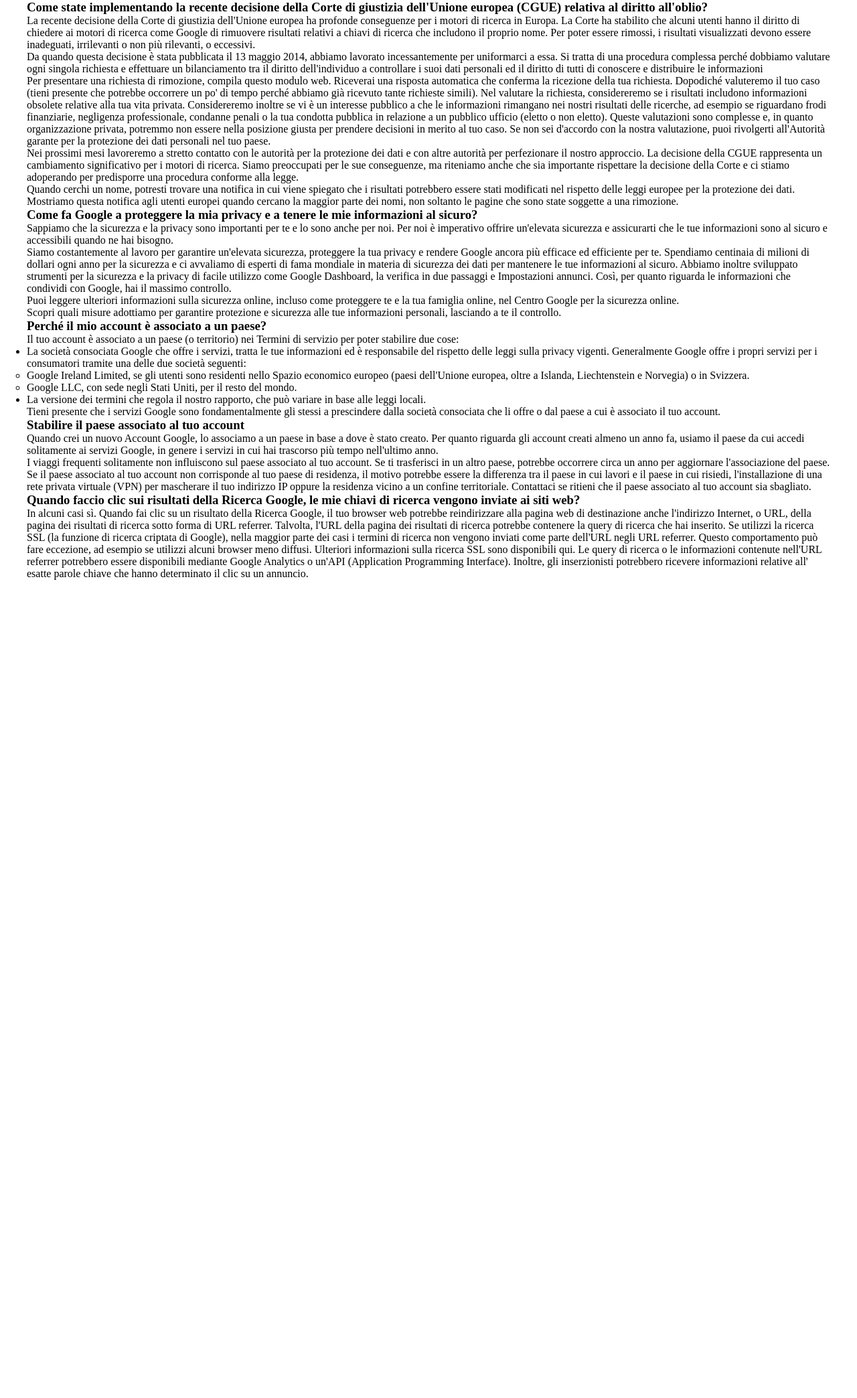
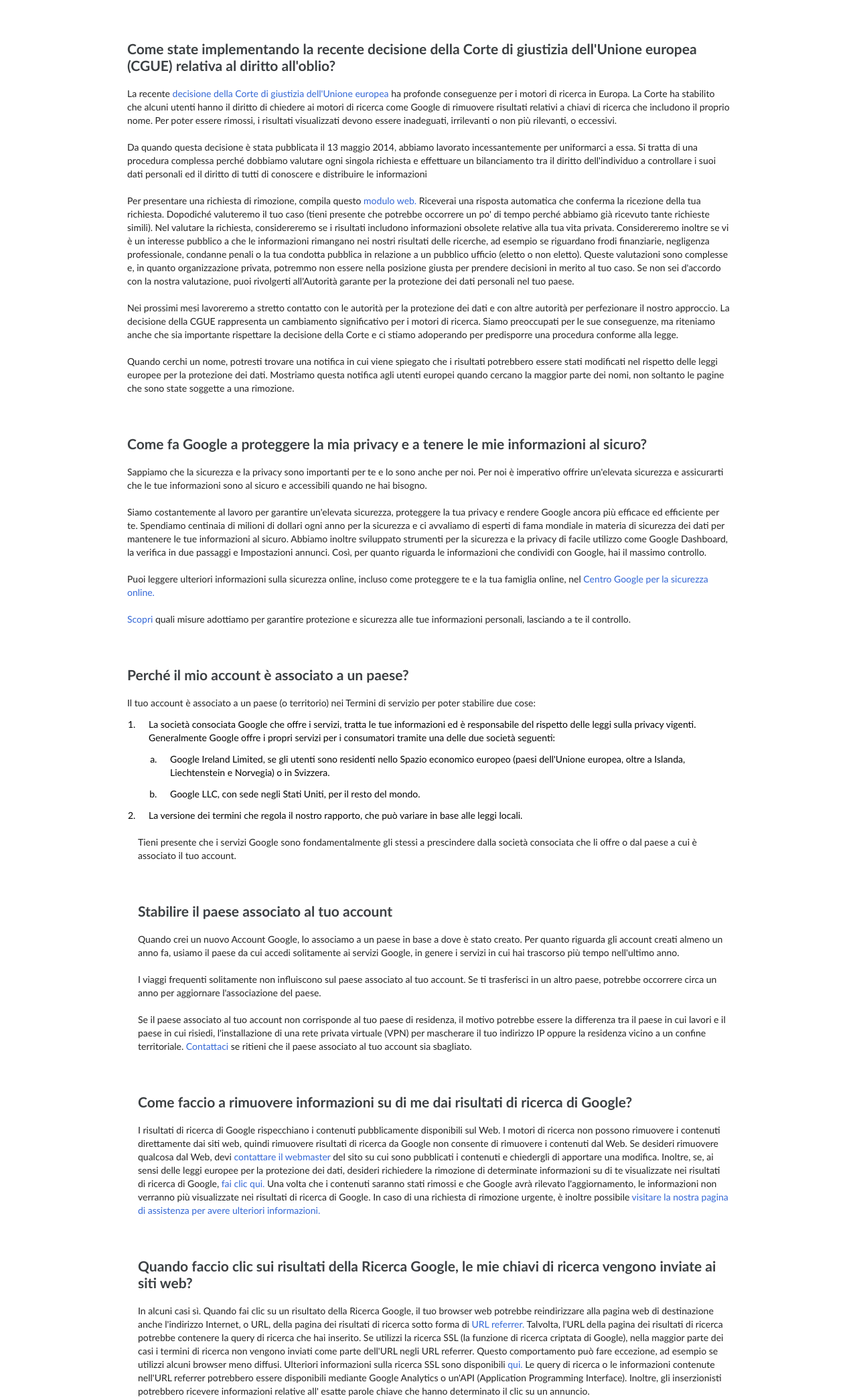
Before and after one commit to mattia099/php-google-faq, a PHP site: page / in a window 1280 px wide. Shown: the whole page at 67% size. Before the commit the page ends 866 px from the top, so only its background shows below. Run offline with PHP 8.4, Linux system fonts and the light colour scheme.

Commit message:
main completo

```diff
--- a/index.php
+++ b/index.php
@@ -3,9 +3,9 @@
     [
       'question' => 'Come state implementando la recente decisione della Corte di giustizia dell\'Unione europea (CGUE) relativa al diritto all\'oblio?',
       'answer' => '
-                  <p>La recente decisione della Corte di giustizia dell\'Unione europea ha profonde conseguenze per i motori di ricerca in Europa. La Corte ha stabilito che alcuni utenti hanno il diritto di chiedere ai motori di ricerca come Google di rimuovere risultati relativi a chiavi di ricerca che includono il proprio nome. Per poter essere rimossi, i risultati visualizzati devono essere inadeguati, irrilevanti o non più rilevanti, o eccessivi.</p>
+                  <p>La recente <a href="">decisione della Corte di giustizia dell\'Unione europea</a> ha profonde conseguenze per i motori di ricerca in Europa. La Corte ha stabilito che alcuni utenti hanno il diritto di chiedere ai motori di ricerca come Google di rimuovere risultati relativi a chiavi di ricerca che includono il proprio nome. Per poter essere rimossi, i risultati visualizzati devono essere inadeguati, irrilevanti o non più rilevanti, o eccessivi.</p>
                   <p>Da quando questa decisione è stata pubblicata il 13 maggio 2014, abbiamo lavorato incessantemente per uniformarci a essa. Si tratta di una procedura complessa perché dobbiamo valutare ogni singola richiesta e effettuare un bilanciamento tra il diritto dell\'individuo a controllare i suoi dati personali ed il diritto di tutti di conoscere e distribuire le informazioni</p>
-                  <p>Per presentare una richiesta di rimozione, compila questo modulo web. Riceverai una risposta automatica che conferma la ricezione della tua richiesta. Dopodiché valuteremo il tuo caso (tieni presente che potrebbe occorrere un po\' di tempo perché abbiamo già ricevuto tante richieste simili). Nel valutare la richiesta, considereremo se i risultati includono informazioni obsolete relative alla tua vita privata. Considereremo inoltre se vi è un interesse pubblico a che le informazioni rimangano nei nostri risultati delle ricerche, ad esempio se riguardano frodi finanziarie, negligenza professionale, condanne penali o la tua condotta pubblica in relazione a un pubblico ufficio (eletto o non eletto). Queste valutazioni sono complesse e, in quanto organizzazione privata, potremmo non essere nella posizione giusta per prendere decisioni in merito al tuo caso. Se non sei d\'accordo con la nostra valutazione, puoi rivolgerti all\'Autorità garante per la protezione dei dati personali nel tuo paese.</p>
+                  <p>Per presentare una richiesta di rimozione, compila questo <a href="">modulo web.</a> Riceverai una risposta automatica che conferma la ricezione della tua richiesta. Dopodiché valuteremo il tuo caso (tieni presente che potrebbe occorrere un po\' di tempo perché abbiamo già ricevuto tante richieste simili). Nel valutare la richiesta, considereremo se i risultati includono informazioni obsolete relative alla tua vita privata. Considereremo inoltre se vi è un interesse pubblico a che le informazioni rimangano nei nostri risultati delle ricerche, ad esempio se riguardano frodi finanziarie, negligenza professionale, condanne penali o la tua condotta pubblica in relazione a un pubblico ufficio (eletto o non eletto). Queste valutazioni sono complesse e, in quanto organizzazione privata, potremmo non essere nella posizione giusta per prendere decisioni in merito al tuo caso. Se non sei d\'accordo con la nostra valutazione, puoi rivolgerti all\'Autorità garante per la protezione dei dati personali nel tuo paese.</p>
                   <p>Nei prossimi mesi lavoreremo a stretto contatto con le autorità per la protezione dei dati e con altre autorità per perfezionare il nostro approccio. La decisione della CGUE rappresenta un cambiamento significativo per i motori di ricerca. Siamo preoccupati per le sue conseguenze, ma riteniamo anche che sia importante rispettare la decisione della Corte e ci stiamo adoperando per predisporre una procedura conforme alla legge.</p>
                   <p>Quando cerchi un nome, potresti trovare una notifica in cui viene spiegato che i risultati potrebbero essere stati modificati nel rispetto delle leggi europee per la protezione dei dati. Mostriamo questa notifica agli utenti europei quando cercano la maggior parte dei nomi, non soltanto le pagine che sono state soggette a una rimozione.</p>
                   '
@@ -15,8 +15,8 @@
       'answer' => '
                   <p>Sappiamo che la sicurezza e la privacy sono importanti per te e lo sono anche per noi. Per noi è imperativo offrire un\'elevata sicurezza e assicurarti che le tue informazioni sono al sicuro e accessibili quando ne hai bisogno.</p>
                   <p>Siamo costantemente al lavoro per garantire un\'elevata sicurezza, proteggere la tua privacy e rendere Google ancora più efficace ed efficiente per te. Spendiamo centinaia di milioni di dollari ogni anno per la sicurezza e ci avvaliamo di esperti di fama mondiale in materia di sicurezza dei dati per mantenere le tue informazioni al sicuro. Abbiamo inoltre sviluppato strumenti per la sicurezza e la privacy di facile utilizzo come Google Dashboard, la verifica in due passaggi e Impostazioni annunci. Così, per quanto riguarda le informazioni che condividi con Google, hai il massimo controllo.</p>
-                  <p>Puoi leggere ulteriori informazioni sulla sicurezza online, incluso come proteggere te e la tua famiglia online, nel Centro Google per la sicurezza online.</p>
-                  <p>Scopri quali misure adottiamo per garantire protezione e sicurezza alle tue informazioni personali, lasciando a te il controllo.</p>
+                  <p>Puoi leggere ulteriori informazioni sulla sicurezza online, incluso come proteggere te e la tua famiglia online, nel <a href="">Centro Google per la sicurezza online.</a></p>
+                  <p><a href="">Scopri</a> quali misure adottiamo per garantire protezione e sicurezza alle tue informazioni personali, lasciando a te il controllo.</p>
                   '
     ],
     [
@@ -36,13 +36,17 @@
       'answer' => '
                   <p>Quando crei un nuovo Account Google, lo associamo a un paese in base a dove è stato creato. Per quanto riguarda gli account creati almeno un anno fa, usiamo il paese da cui accedi solitamente ai servizi Google, in genere i servizi in cui hai trascorso più tempo nell\'ultimo anno.</p>
                   <p>I viaggi frequenti solitamente non influiscono sul paese associato al tuo account. Se ti trasferisci in un altro paese, potrebbe occorrere circa un anno per aggiornare l\'associazione del paese.</p>
-                  <p>Se il paese associato al tuo account non corrisponde al tuo paese di residenza, il motivo potrebbe essere la differenza tra il paese in cui lavori e il paese in cui risiedi, l\'installazione di una rete privata virtuale (VPN) per mascherare il tuo indirizzo IP oppure la residenza vicino a un confine territoriale. Contattaci se ritieni che il paese associato al tuo account sia sbagliato.</p>
+                  <p>Se il paese associato al tuo account non corrisponde al tuo paese di residenza, il motivo potrebbe essere la differenza tra il paese in cui lavori e il paese in cui risiedi, l\'installazione di una rete privata virtuale (VPN) per mascherare il tuo indirizzo IP oppure la residenza vicino a un confine territoriale. <a href="">Contattaci</a> se ritieni che il paese associato al tuo account sia sbagliato.</p>
       '
+    ],
+    [
+      'question' => 'Come faccio a rimuovere informazioni su di me dai risultati di ricerca di Google?',
+      'answer'=> '<p>I risultati di ricerca di Google rispecchiano i contenuti pubblicamente disponibili sul Web. I motori di ricerca non possono rimuovere i contenuti direttamente dai siti web, quindi rimuovere risultati di ricerca da Google non consente di rimuovere i contenuti dal Web. Se desideri rimuovere qualcosa dal Web, devi <a href="">contattare il webmaster</a> del sito su cui sono pubblicati i contenuti e chiedergli di apportare una modifica. Inoltre, se, ai sensi delle leggi europee per la protezione dei dati, desideri richiedere la rimozione di determinate informazioni su di te visualizzate nei risultati di ricerca di Google, <a href="">fai clic qui.</a> Una volta che i contenuti saranno stati rimossi e che Google avrà rilevato l\'aggiornamento, le informazioni non verranno più visualizzate nei risultati di ricerca di Google. In caso di una richiesta di rimozione urgente, è inoltre possibile <a href="">visitare la nostra pagina di assistenza per avere ulteriori informazioni.</a></p>'
     ],
     [
       'question' => 'Quando faccio clic sui risultati della Ricerca Google, le mie chiavi di ricerca vengono inviate ai siti web?',
       'answer' => '
-                  <p>In alcuni casi sì. Quando fai clic su un risultato della Ricerca Google, il tuo browser web potrebbe reindirizzare alla pagina web di destinazione anche l\'indirizzo Internet, o URL, della pagina dei risultati di ricerca sotto forma di URL referrer. Talvolta, l\'URL della pagina dei risultati di ricerca potrebbe contenere la query di ricerca che hai inserito. Se utilizzi la ricerca SSL (la funzione di ricerca criptata di Google), nella maggior parte dei casi i termini di ricerca non vengono inviati come parte dell\'URL negli URL referrer. Questo comportamento può fare eccezione, ad esempio se utilizzi alcuni browser meno diffusi. Ulteriori informazioni sulla ricerca SSL sono disponibili qui. Le query di ricerca o le informazioni contenute nell\'URL referrer potrebbero essere disponibili mediante Google Analytics o un\'API (Application Programming Interface). Inoltre, gli inserzionisti potrebbero ricevere informazioni relative all\' esatte parole chiave che hanno determinato il clic su un annuncio.</p>
+                  <p>In alcuni casi sì. Quando fai clic su un risultato della Ricerca Google, il tuo browser web potrebbe reindirizzare alla pagina web di destinazione anche l\'indirizzo Internet, o URL, della pagina dei risultati di ricerca sotto forma di <a href="">URL referrer.</a> Talvolta, l\'URL della pagina dei risultati di ricerca potrebbe contenere la query di ricerca che hai inserito. Se utilizzi la ricerca SSL (la funzione di ricerca criptata di Google), nella maggior parte dei casi i termini di ricerca non vengono inviati come parte dell\'URL negli URL referrer. Questo comportamento può fare eccezione, ad esempio se utilizzi alcuni browser meno diffusi. Ulteriori informazioni sulla ricerca SSL sono disponibili <a href="">qui.</a> Le query di ricerca o le informazioni contenute nell\'URL referrer potrebbero essere disponibili mediante Google Analytics o un\'API (Application Programming Interface). Inoltre, gli inserzionisti potrebbero ricevere informazioni relative all\' esatte parole chiave che hanno determinato il clic su un annuncio.</p>
       '
     ]
   ]
@@ -64,7 +68,7 @@
   <main>
     <div class="container">
       <?php foreach($db as $key){?>
-        <h3><?php echo $key['question']; ?></h3>
+        <h2><?php echo $key['question']; ?></h2>
         <?php echo $key['answer']; ?>
 
       <?
--- a/style.css
+++ b/style.css
@@ -3,8 +3,40 @@
   padding: 0;
   box-sizing: border-box;
 }
+html{
+  font-family: 'Gill Sans', 'Gill Sans MT', Calibri, 'Trebuchet MS', sans-serif;
+  font-size: 14px
+}
 
 .container{
-  max-width: 1200px;
+  max-width: 900px;
   margin: 0 auto;
 }
+
+h2{
+  padding-top: 60px;
+  color: #3c4043;
+}
+p{
+  padding-top: 20px;
+  line-height: 20px;
+  color: #000000DE;
+}
+a{
+  color: #3367d6;
+  text-decoration: none;
+}
+ul{
+  list-style-type: decimal;
+  margin-left: 16px;
+}
+ul>li>ul{
+  list-style-type: lower-alpha;
+}
+
+
+li{
+  padding-top: 12px;
+  padding-left: 16px;
+  line-height: 20px;
+}
```
